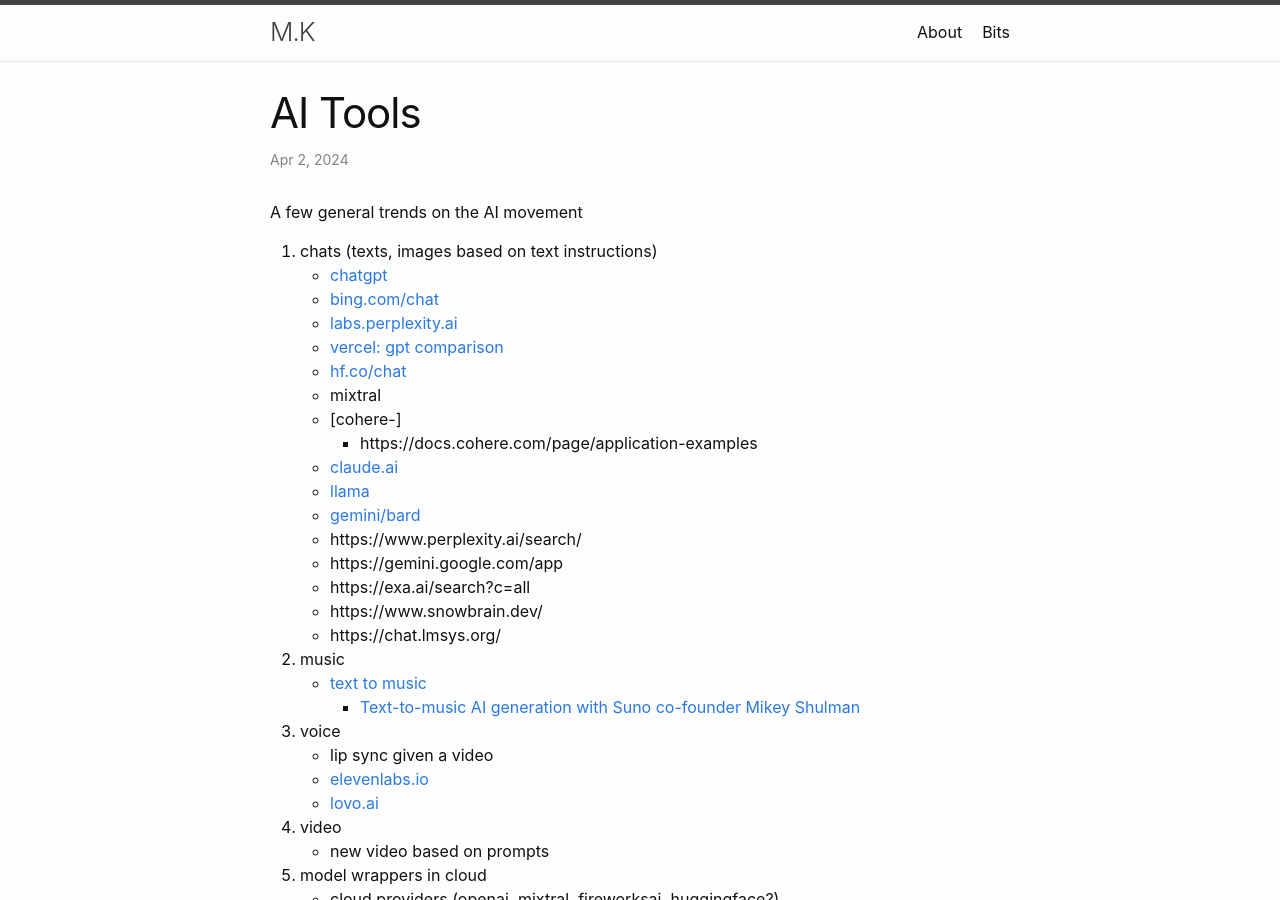
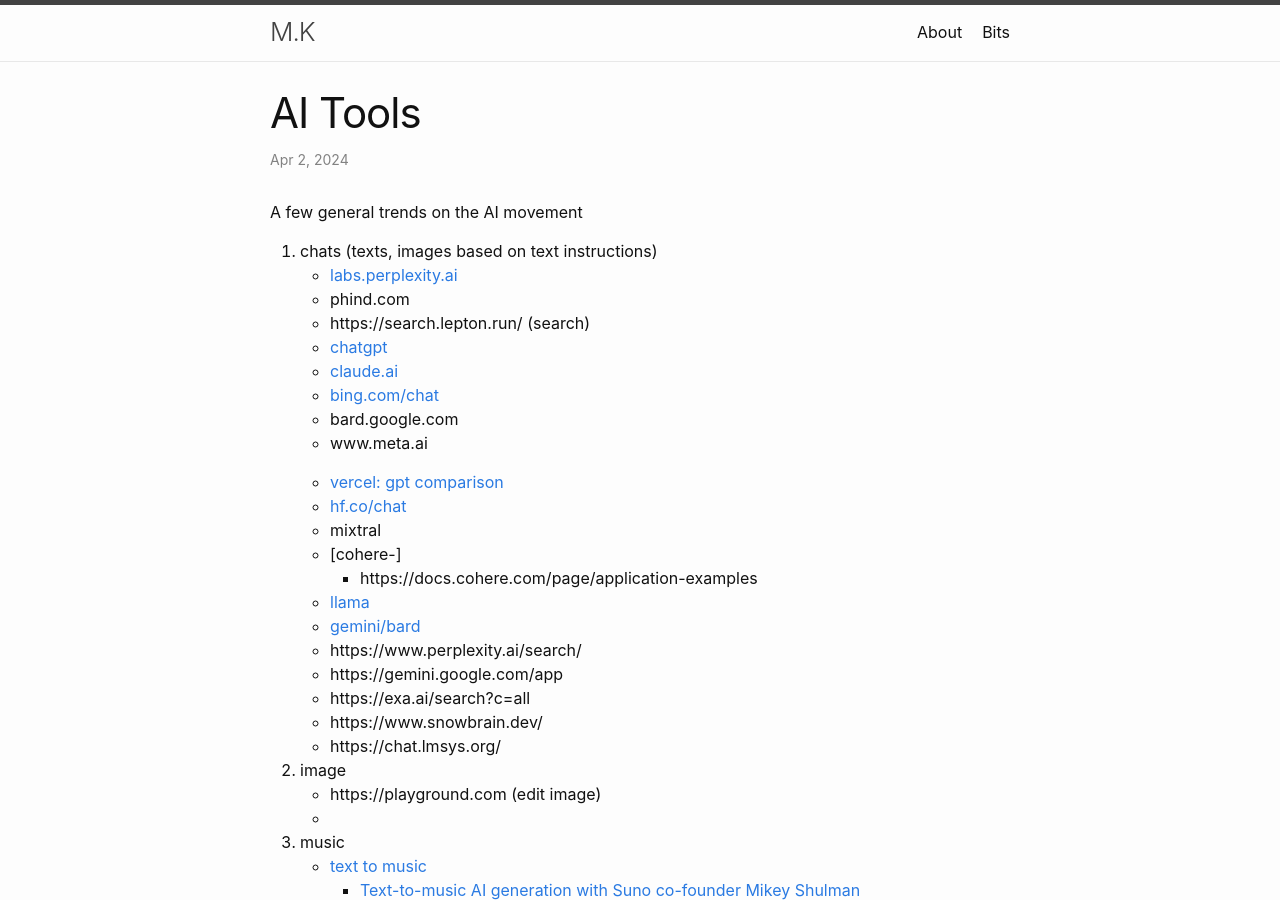
Before and after one commit to medinLaVie/medinLaVie.github.io, a Jekyll site: the page built from _posts/2024-04-02-thoughts-after-vc8.md, in a window 1280 px wide and 900 px high. Built offline with Jekyll 4.4.1, drawn with Linux system fonts in a browser that asks for light colours.

Commit message:
Update 2024-04-02-thoughts-after-vc8.md
added a few otpions

```diff
--- a/_posts/2024-04-02-thoughts-after-vc8.md
+++ b/_posts/2024-04-02-thoughts-after-vc8.md
@@ -11,15 +11,21 @@
 A few general trends on the AI movement
 
 1. chats (texts, images based on text instructions)
+    - [labs.perplexity.ai](https://labs.perplexity.ai/)
+    - phind.com
+    - https://search.lepton.run/ (search)
     - [chatgpt](https://chat.openai.com)
+    - [claude.ai](https://claude.ai/chats)
     - [bing.com/chat](https://bing.com/chat)
-    - [labs.perplexity.ai](https://labs.perplexity.ai/)
+    - bard.google.com
+    - www.meta.ai
+
     - [vercel: gpt comparison](https://sdk.vercel.ai)
     - [hf.co/chat](https://huggingface.co/chat/)
     - mixtral
     - [cohere-]
         - https://docs.cohere.com/page/application-examples
-    - [claude.ai](https://claude.ai/chats)
+
     - [llama](https://labs.perplexity.ai/)
     - [gemini/bard](https://gemini.google.com/app)
     - https://www.perplexity.ai/search/
@@ -28,6 +34,9 @@
     - https://www.snowbrain.dev/
     - https://chat.lmsys.org/
 
+1. image
+- https://playground.com (edit image)
+-
 
 1. music
     - [text to music](https://app.suno.ai/create/)
```
